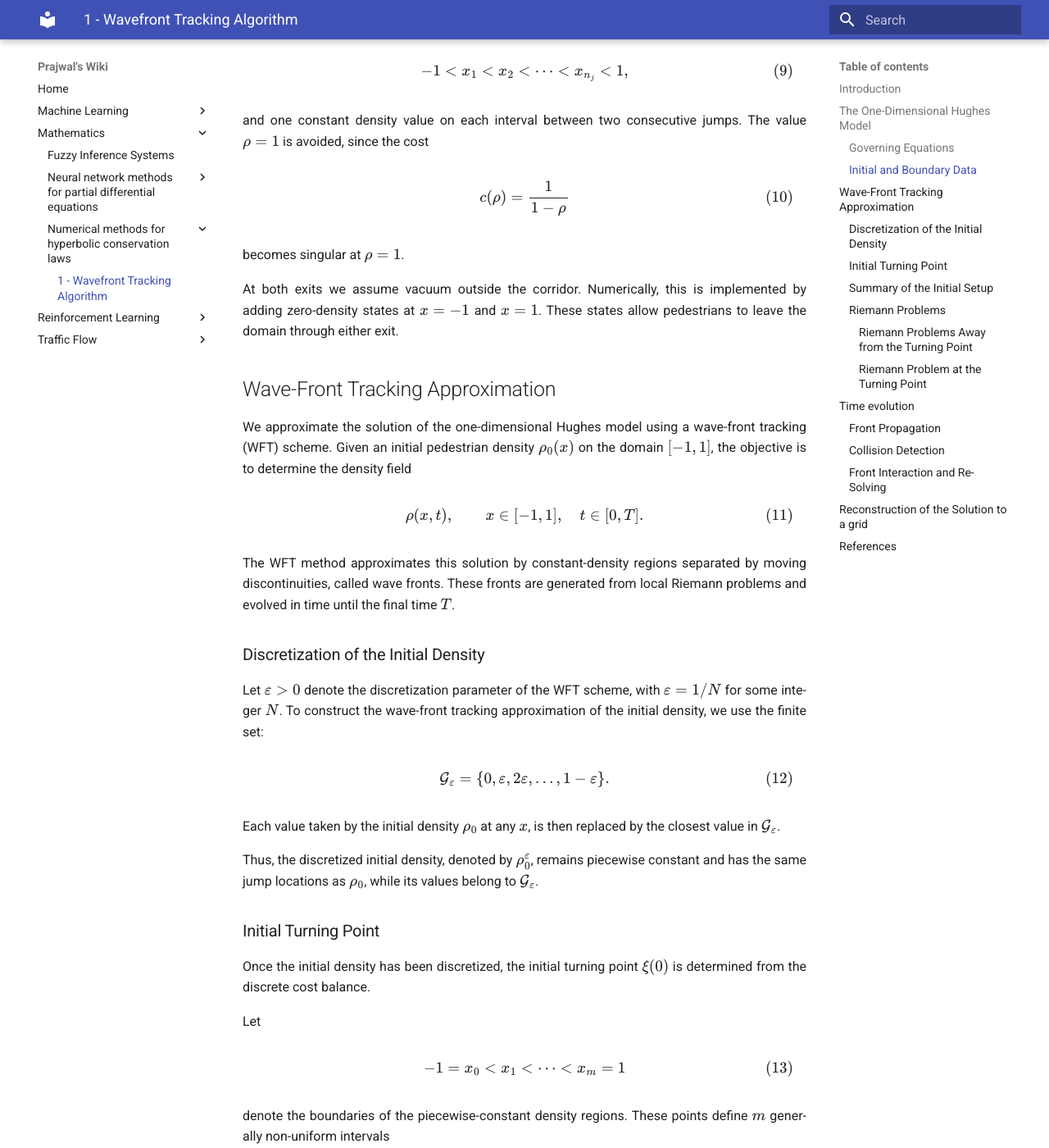
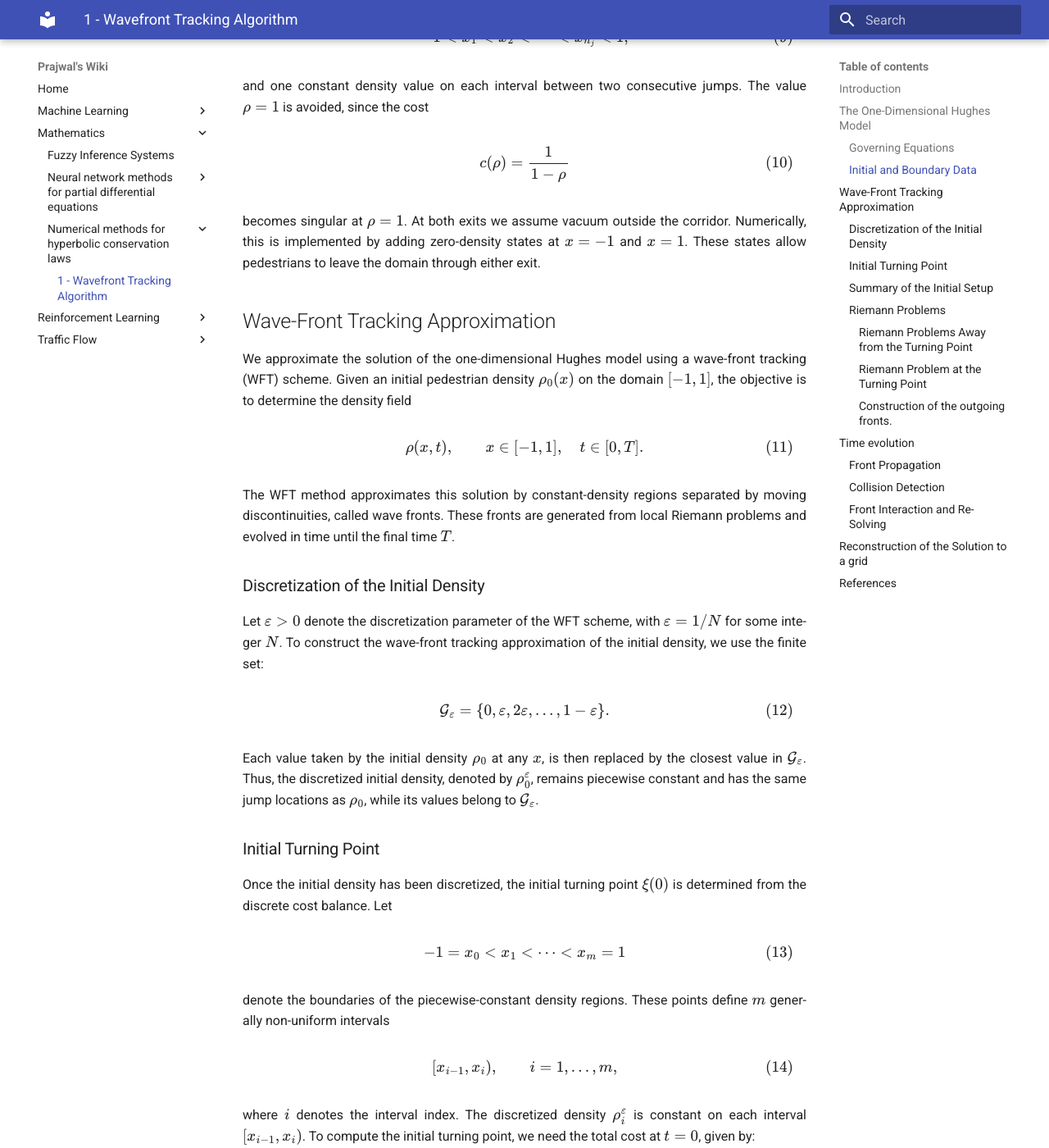
Before and after one commit to pj1911/my-wiki, an MkDocs documentation site: the page built from docs/Wavefront Tracking Algorithm.md, in a window 1280 px wide and 1400 px high, scrolled down 1898 px. Shown: the whole window at 82% size. Built offline with MkDocs 1.6.1 and Material for MkDocs 9.7.7, drawn with Linux system fonts in a browser that asks for light colours; some of the changed text lies outside the part shown.

```diff
--- a/docs/Wavefront Tracking Algorithm.md
+++ b/docs/Wavefront Tracking Algorithm.md
@@ -25,9 +25,7 @@
 Here, \(\phi(x,t)\) represents the perceived cost of reaching an exit from
 position \(x\) at time \(t\), \(v(\rho)\) denotes the walking speed at density
 \(\rho\), and \(c(\rho)\) represents the travel cost per unit distance associated
-with that density.
-
-In our case,
+with that density. In our case,
 
 $$
 v(\rho)=1-\rho,
@@ -93,9 +91,7 @@
 c(\rho)=\frac{1}{1-\rho}
 $$
 
-becomes singular at \(\rho=1\).
-
-At both exits we assume vacuum outside the corridor. Numerically, this is
+becomes singular at \(\rho=1\). At both exits we assume vacuum outside the corridor. Numerically, this is
 implemented by adding zero-density states at \(x=-1\) and \(x=1\). These
 states allow pedestrians to leave the domain through either exit.
 
@@ -125,16 +121,12 @@
 $$
 
 Each value taken by the initial density \(\rho_0\) at any \(x\), is then replaced by
-the closest value in \(\mathcal{G}_{\varepsilon}\).
-
-Thus, the discretized initial density, denoted by \(\rho_0^\varepsilon\), remains piecewise constant and has the same jump locations as \(\rho_0\), while its values belong to \(\mathcal{G}_{\varepsilon}\).
+the closest value in \(\mathcal{G}_{\varepsilon}\). Thus, the discretized initial density, denoted by \(\rho_0^\varepsilon\), remains piecewise constant and has the same jump locations as \(\rho_0\), while its values belong to \(\mathcal{G}_{\varepsilon}\).
 
 ### Initial Turning Point
 
 Once the initial density has been discretized, the initial turning point
-\(\xi(0)\) is determined from the discrete cost balance.
-
-Let
+\(\xi(0)\) is determined from the discrete cost balance. Let
 
 $$
 -1=x_0\lt x_1\lt\cdots\lt x_m=1
@@ -148,10 +140,7 @@
 $$
 
 where \(i\) denotes the interval index. The discretized density
-\(\rho_i^\varepsilon\) is constant on each interval \([x_{i-1},x_i)\).
-
-
-To compute the initial turning point, we need the total cost at \(t=0\), given by:
+\(\rho_i^\varepsilon\) is constant on each interval \([x_{i-1},x_i)\). To compute the initial turning point, we need the total cost at \(t=0\), given by:
 
 $$
 A_{\mathrm{tot}} =
@@ -292,9 +281,7 @@
 At a given interaction time, the position of the turning point \(\xi(t)\)
 is already known from its previous propagation. What must now be updated
 is the local wave configuration around \(\xi(t)\) and the speed with which
-the turning point will move during the next time interval.
-
-The solver starts from three quantities,
+the turning point will move during the next time interval. The solver starts from three quantities,
 
 $$
 \rho_L,\qquad \rho_R,\qquad \psi^\ast,
@@ -370,7 +357,7 @@
 is solved for \(\rho_m\). Only one of these equations is solved for a given
 configuration.
 
-Construction of the outgoing fronts.
+#### Construction of the outgoing fronts.
 
 Once the appropriate case has been selected, the intermediate state
 \(\rho_m\) is projected onto the \(\varepsilon\)-grid. The front located
```
